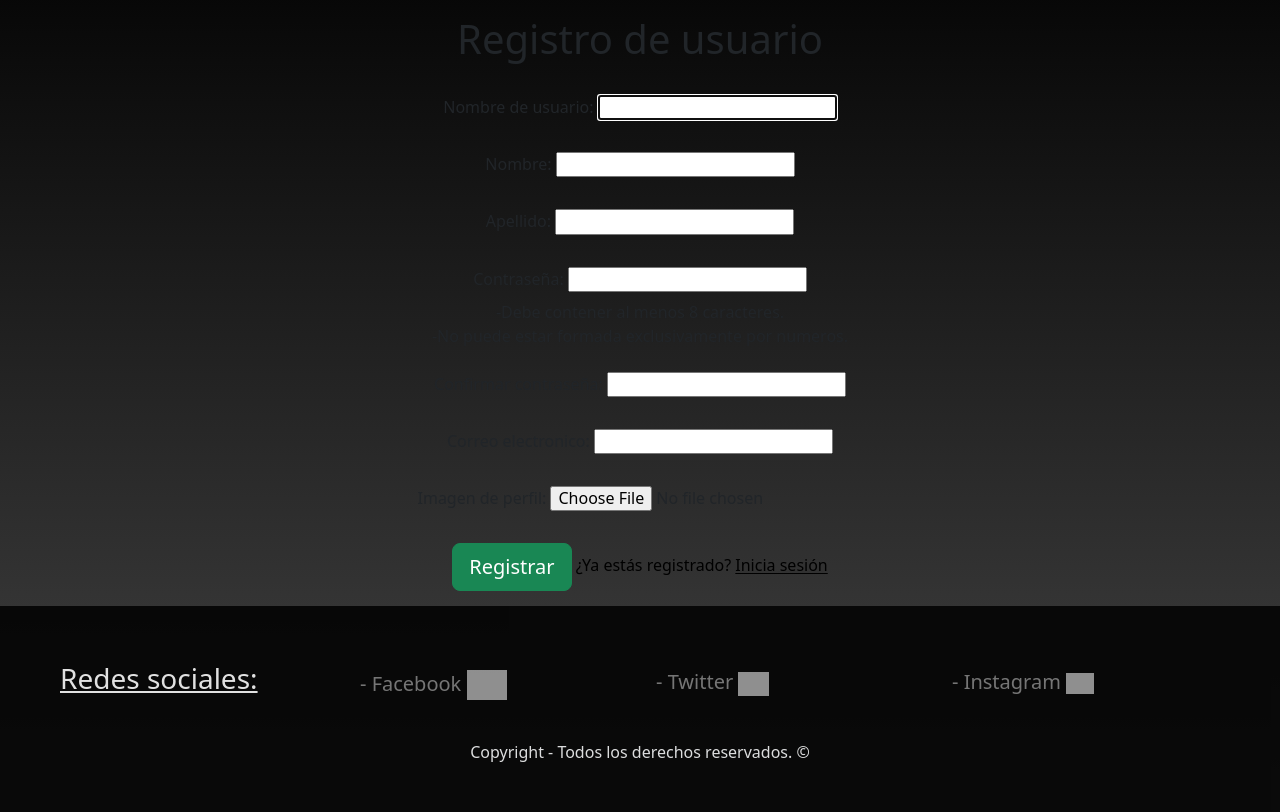
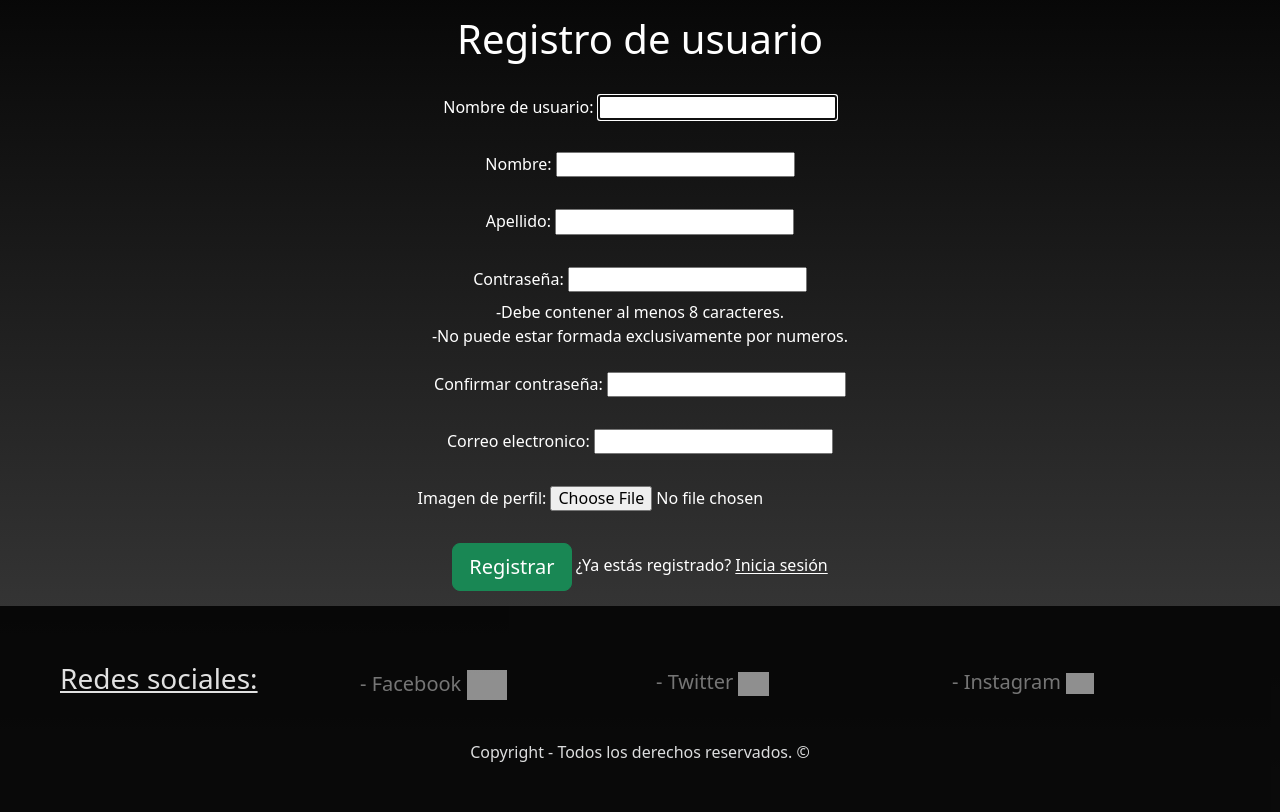
Before and after one commit to Fwer00/Proyecto_final, a Django app: page /registrar/ in a window 1280 px wide. Shown: the part 102-914 px from the top of the page. Run offline with Django 4.2, Linux system fonts and the light colour scheme; grey boxes are pictures that could not be loaded.

Commit message:
cambios en las letras

```diff
--- a/templates/registration/registrar.html
+++ b/templates/registration/registrar.html
@@ -6,7 +6,7 @@
 
     <center>
         <form method="POST" enctype="multipart/form-data" style="margin-top: 15px; margin-bottom:15px;">
-            <h1 class="h1">Registro de usuario</h1>
+            <h1 class="h1" style="color:white;">Registro de usuario</h1>
             <div class="messages">
                 {% for message in messages %}
                     <table {% if message.tags %} class="{{message.tags}}" {% endif %}>{{message}}</table>
@@ -16,39 +16,39 @@
             {% csrf_token %}
             <br>
             <div class="container-fluid">
-                <h6>Nombre de usuario: {{ form.username }}</h6>
+                <h6 style="color:white;">Nombre de usuario: {{ form.username }}</h6>
             </div>
             <br>
             <div class="container-fluid">
-                <h6>Nombre: {{ form.first_name }}</h6>
+                <h6 style="color:white;">Nombre: {{ form.first_name }}</h6>
             </div>
             <br>
             <div class="container-fluid">
-                <h6>Apellido: {{ form.last_name }}</h6>
+                <h6 style="color:white;">Apellido: {{ form.last_name }}</h6>
             </div>
             <br>
             <div class="container-fluid">
-                <h6>Contraseña: {{ form.password1 }}</h6>
-                <h10>-Debe contener al menos 8 caracteres.</h10><br>
-                <h10>-No puede estar formada exclusivamente por numeros.</h10>
+                <h6 style="color:white;">Contraseña: {{ form.password1 }}</h6>
+                <h10 style="color:white;">-Debe contener al menos 8 caracteres.</h10><br>
+                <h10 style="color:white;">-No puede estar formada exclusivamente por numeros.</h10>
             </div>
             <br>
             <div class="container-fluid">
-                <h6>Confirmar contraseña: {{ form.password2 }}</h6>
+                <h6 style="color:white;">Confirmar contraseña: {{ form.password2 }}</h6>
             </div>
             <br>
             <div class="container-fluid">
-                <h6>Correo electronico: {{ form.email }} </h6>
+                <h6 style="color:white;">Correo electronico: {{ form.email }} </h6>
             </div>
             <br>
             <div class="container-fluid">
-                <h6>Imagen de perfil: {{ form.imagen }} </h6>
+                <h6 style="color:white;">Imagen de perfil: {{ form.imagen }} </h6>
             </div>
             <br>
             <button type="submit" class="btn btn-success btn-lg px-3">Registrar</button>
         </form>
-        <a style="color: black;">¿Ya estás registrado? </a>
-        <a style="color: black;" href="{% url 'apps.usuarios:login' %}">Inicia sesión</a>
+        <a style="color: black; color:white;">¿Ya estás registrado? </a>
+        <a style="color: black; color:white;" href="{% url 'apps.usuarios:login' %}">Inicia sesión</a>
 
 
     </center>
```
Also changed, not shown: templates/registration/login.html (+6 -6 lines), blog/db.sqlite3.
